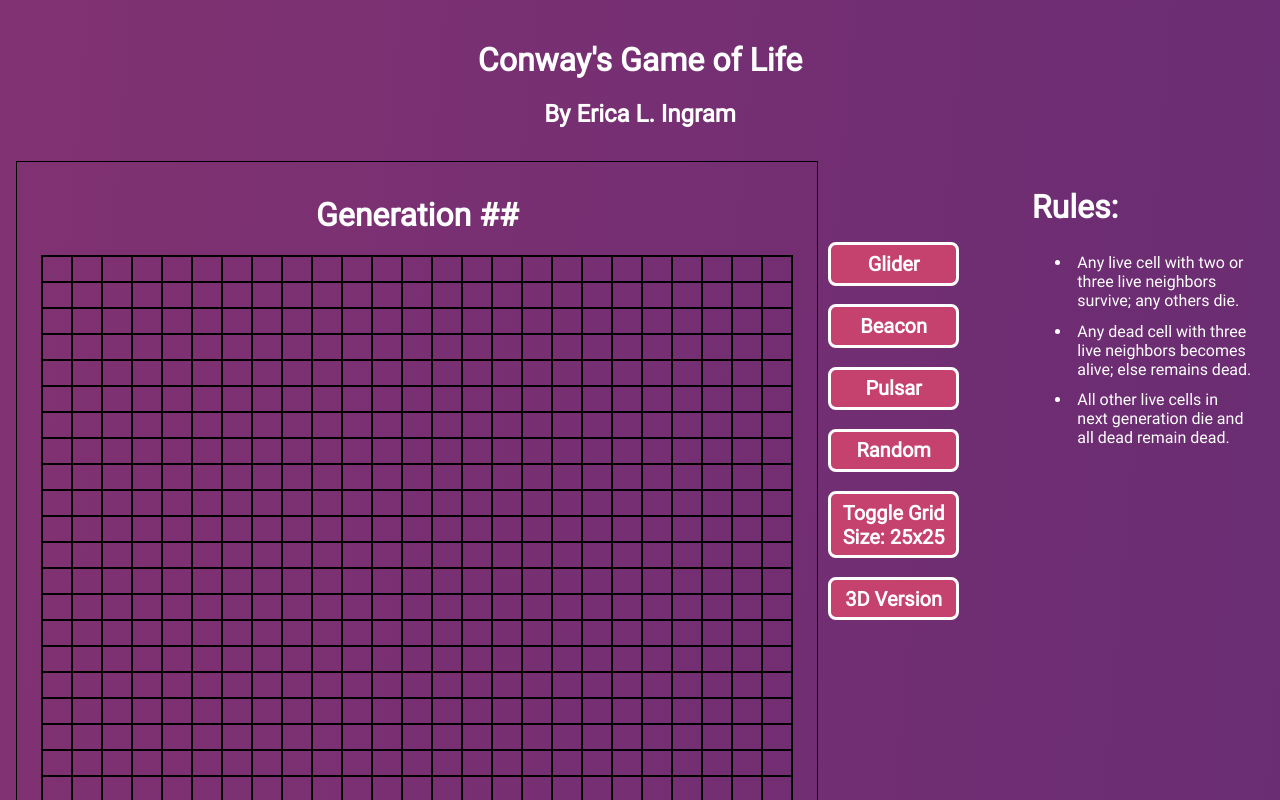
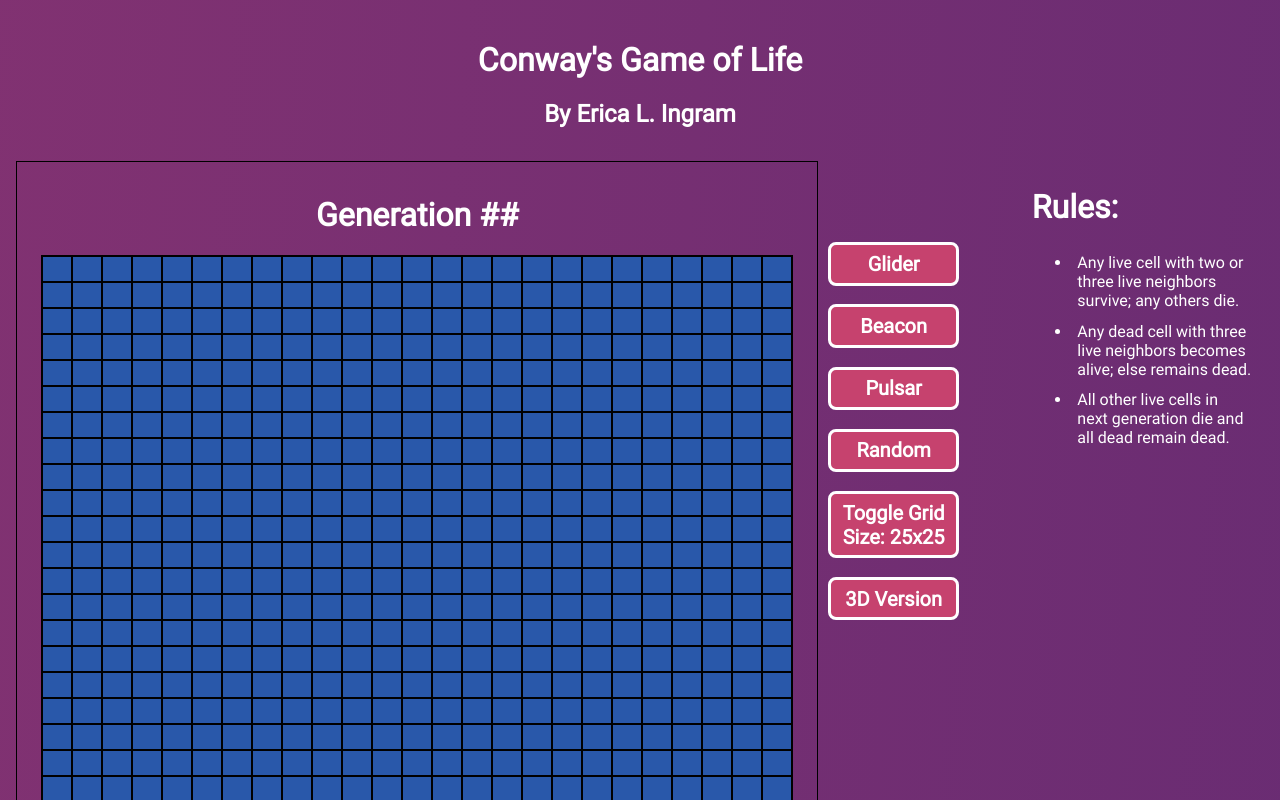
Before and after one commit to evoingram/cs-bw, a React (Create React App) app in the folder app/cs-bw/: page / in a window 1280 px wide. Shown: the top 800 px of the page. Built offline with nearby package versions, Linux system fonts and the light colour scheme.

Commit message:
filled grid w/ dead color (blue)

```diff
--- a/app/cs-bw/src/components/GOL.js
+++ b/app/cs-bw/src/components/GOL.js
@@ -10,7 +10,7 @@ class GOL extends React.Component {
     constructor(props) {
         super(props);
         this.state = {
-            isRunning: false,
+            running: false,
             canvasGrid: [],
             cWidth: 0,
             cHeight: 0,
@@ -29,6 +29,19 @@ class GOL extends React.Component {
         let boxWidth = cWidth / 25;
         let boxHeight = cHeight / 25;
 
+        for (let x = 0; x <= cWidth; x += boxWidth) {
+			for (let y = 0; y <= cHeight; y += boxHeight) {
+				cContext.moveTo(x, 0);
+				cContext.lineTo(x, cHeight);
+				cContext.stroke();
+				cContext.moveTo(0, y);
+				cContext.lineTo(cWidth, y);
+                cContext.stroke();
+                cContext.fillStyle = `rgb(41, 88, 170)`;
+                cContext.fillRect(x, y, boxWidth, boxHeight);
+			}
+        }
+
         let imageData = cContext.getImageData(0, 0, cWidth, cHeight);
 
         // Here is the screen buffer array we can manipulate:
@@ -46,23 +59,13 @@ class GOL extends React.Component {
 
         cContext.putImageData(imageData, 0, 0);
 
-        for (let x = 0; x <= cWidth; x += boxWidth) {
-			for (let y = 0; y <= cHeight; y += boxHeight) {
-				cContext.moveTo(x, 0);
-				cContext.lineTo(x, cHeight);
-				cContext.stroke();
-				cContext.moveTo(0, y);
-				cContext.lineTo(cWidth, y);
-				cContext.stroke();
-			}
-		}
-
-        this.setState({
-        grid: canvasGrid,
-        width: boxWidth,
-        height: boxHeight
-        });
-        // , this.updateCanvas(canvasGrid)
+        /*
+            this.setState({
+                canvasGrid: canvasGrid,
+                cWidth: boxWidth,
+                cHeight: boxHeight
+            });
+        */
     }
 
 
```
